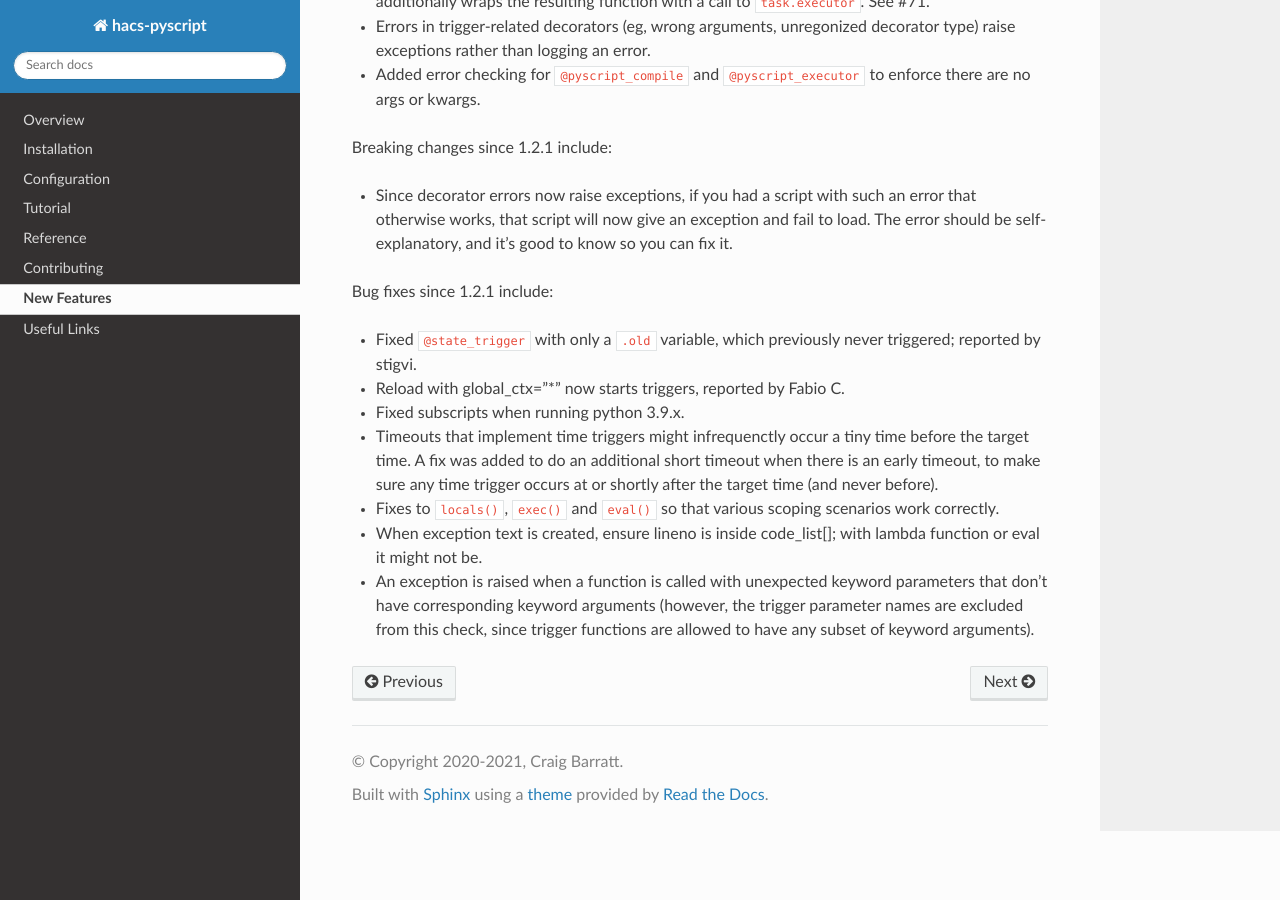
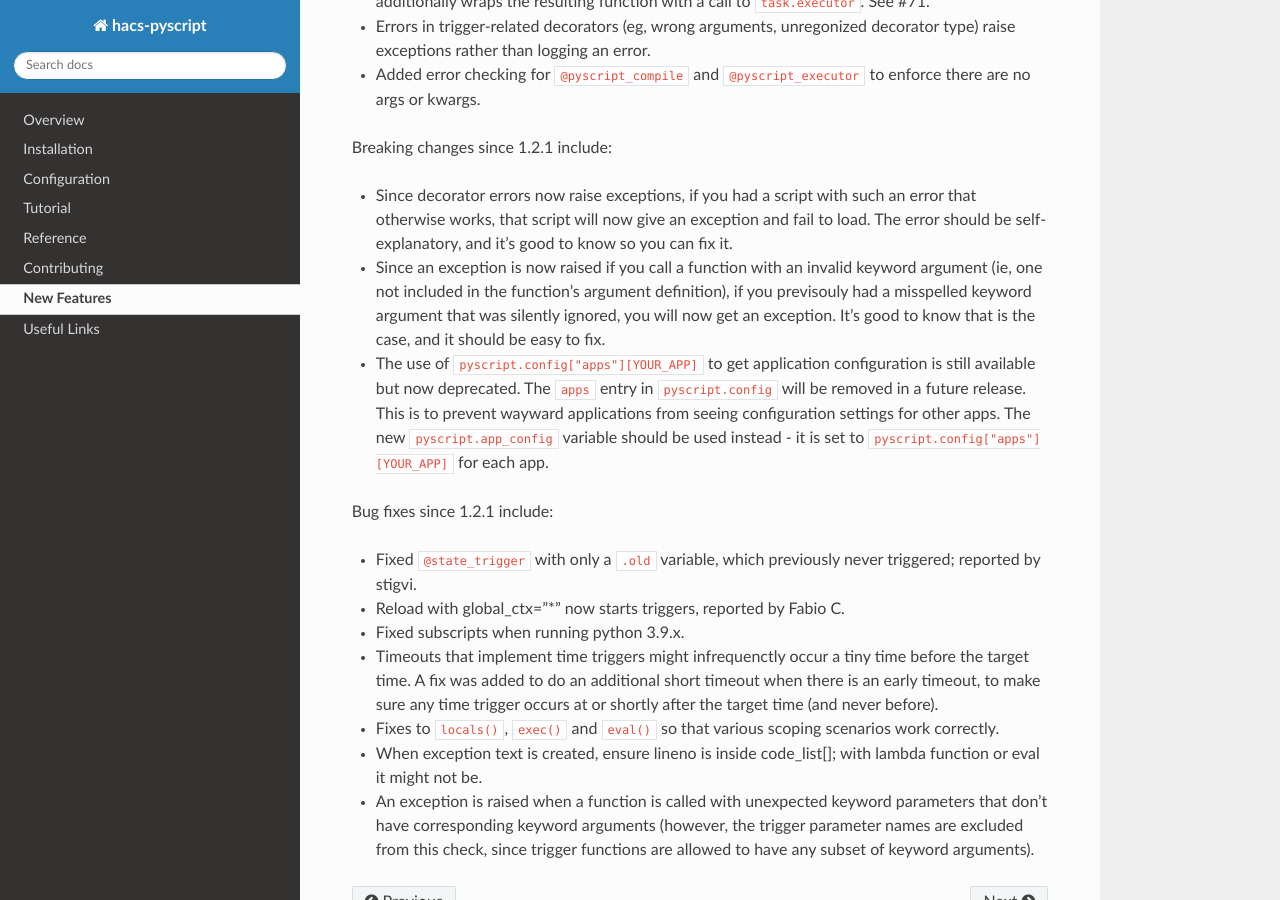
Before and after one commit to custom-components/pyscript, a Sphinx documentation site: the page built from docs/new_features.rst, in a window 1280 px wide and 900 px high, scrolled down 998 px. Built offline with Sphinx 7.4.7 and the Read the Docs theme 2.0.0, drawn with Linux system fonts in a browser that asks for light colours.

Commit message:
minor updates

```diff
--- a/docs/new_features.rst
+++ b/docs/new_features.rst
@@ -48,6 +48,13 @@ Breaking changes since 1.2.1 include:
 - Since decorator errors now raise exceptions, if you had a script with such an error that otherwise works, that
   script will now give an exception and fail to load. The error should be self-explanatory, and it's good to know
   so you can fix it.
+- Since an exception is now raised if you call a function with an invalid keyword argument (ie, one not included
+  in the function's argument definition), if you previsouly had a misspelled keyword argument that was silently
+  ignored, you will now get an exception. It's good to know that is the case, and it should be easy to fix.
+- The use of ``pyscript.config["apps"][YOUR_APP]`` to get application configuration is still available but now
+  deprecated. The ``apps`` entry in ``pyscript.config`` will be removed in a future release. This is to prevent
+  wayward applications from seeing configuration settings for other apps.  The new ``pyscript.app_config`` variable
+  should be used instead - it is set to ``pyscript.config["apps"][YOUR_APP]`` for each app.
 
 Bug fixes since 1.2.1 include:
 
```
